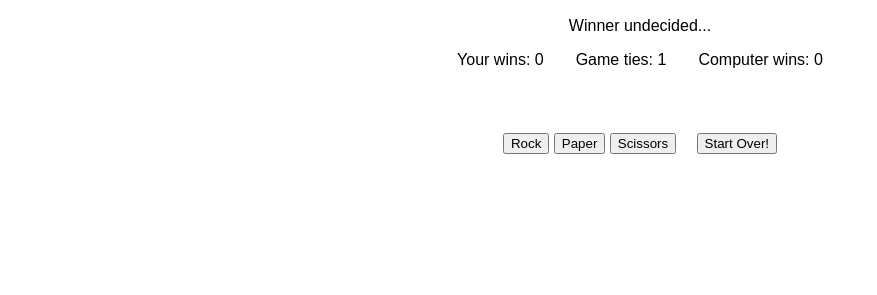
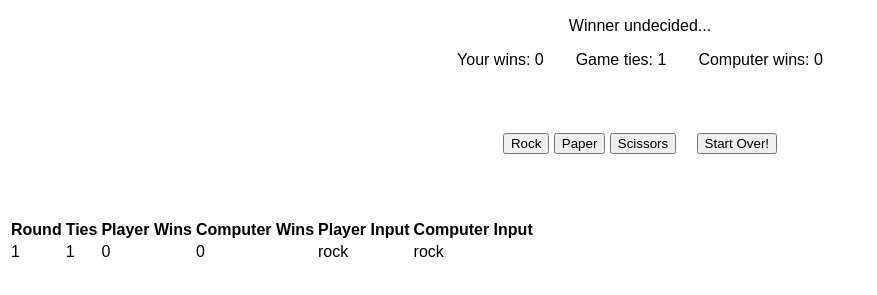
Before and after one commit to TheDavo/odin-rock-paper-scissors, a plain HTML site: page index.html in a window 1280 px wide. Both pictures are taken after a click on the button "Rock". Shown: the part 111-406 px from the top of the page, without its empty margins (0-877 px from the left). Drawn offline with Linux system fonts and the light colour scheme.

Commit message:
Add table functionality to game

```diff
--- a/app.js
+++ b/app.js
@@ -32,6 +32,7 @@ const playerWins = document.querySelector('#playerWins');
 const compWins = document.querySelector('#compWins');
 const gameTies = document.querySelector('#gameTies');
 const winner = document.querySelector('#winner');
+const gameTable = document.querySelector('#gameTableBody');
 
 function getComputerInput() {
   return hands[Math.floor(Math.random() * 3)];
@@ -58,6 +59,7 @@ function playRound(playerInput) {
     gameTies.innerText = numTie;
 
     consoleTableGame(playerInput, compInput);
+    addRoundToTable();
 
     if (isGameOver()) {
       declareWinner();
@@ -108,6 +110,7 @@ function resetGame() {
   compWins.innerText = numComputerWin;
   gameTies.innerText = numTie;
   winner.innerText = 'Winner undecided...';
+  gameTable.innerHTML = '';
 }
 
 // Return a 0 for tie, 1 for human win, and 2 for computer win
@@ -132,3 +135,35 @@ function consoleTableGame(playerInput, compInput) {
   console.table(gameHistory);
   console.log('~~~~~~~~~~~~~~~~~~~~~~~~~~~~~~~~~~~~~~');
 }
+
+function addRoundToTable() {
+  const newRow = document.createElement('tr');
+  gameTable.appendChild(newRow);
+
+  const latestRound = gameHistory[gameHistory.length - 1];
+  const roundChild = document.createElement('td');
+  roundChild.innerText =
+    latestRound.Ties + latestRound.playerWins + latestRound.computerWins;
+
+  const tieChild = document.createElement('td');
+  tieChild.innerText = latestRound.Ties;
+
+  const winChild = document.createElement('td');
+  winChild.innerText = latestRound.playerWins;
+
+  const lossChild = document.createElement('td');
+  lossChild.innerText = latestRound.computerWins;
+
+  const playerInputChild = document.createElement('td');
+  playerInputChild.innerText = latestRound.playerInput;
+
+  const computerInputChild = document.createElement('td');
+  computerInputChild.innerText = latestRound.computerInput;
+
+  newRow.appendChild(roundChild);
+  newRow.appendChild(tieChild);
+  newRow.appendChild(winChild);
+  newRow.appendChild(lossChild);
+  newRow.appendChild(playerInputChild);
+  newRow.appendChild(computerInputChild);
+}
--- a/index.html
+++ b/index.html
@@ -46,6 +46,19 @@
 
     <div class="gameHistory">
       <!-- Game history table goes here!-->
+      <table id="gameTable">
+        <thead>
+          <tr>
+            <th>Round</th>
+            <th>Ties</th>
+            <th>Player Wins</th>
+            <th>Computer Wins</th>
+            <th>Player Input</th>
+            <th>Computer Input</th>
+          </tr>
+        </thead>
+        <tbody id="gameTableBody"></tbody>
+      </table>
     </div>
   </body>
 </html>
```
